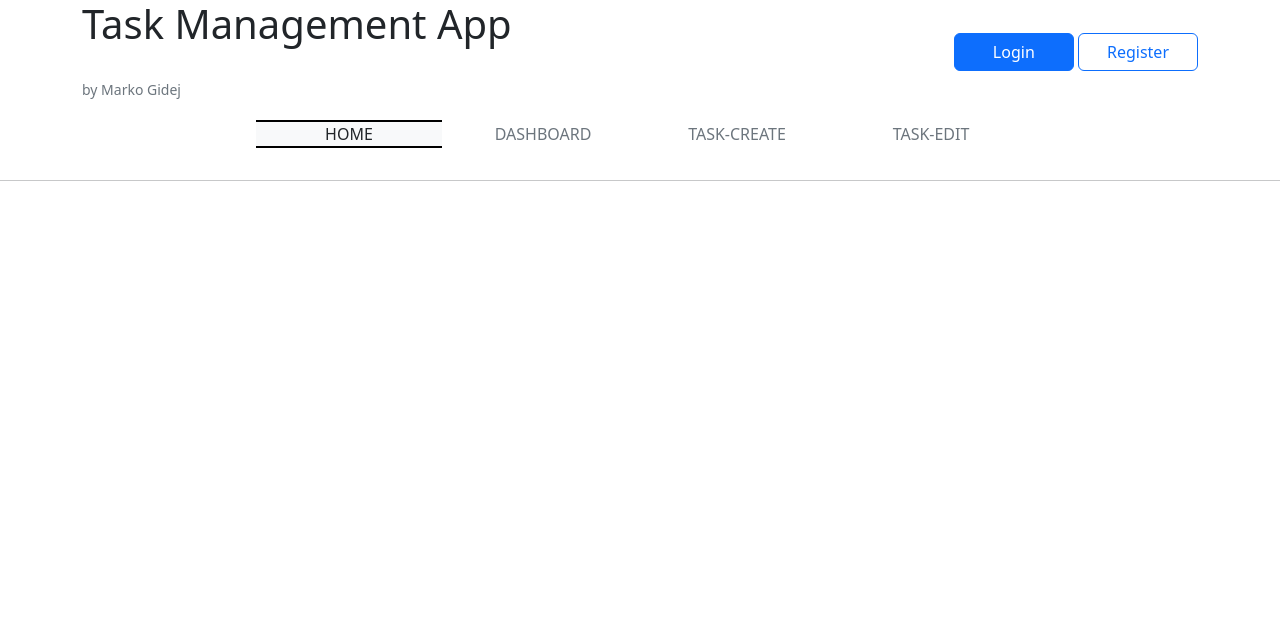
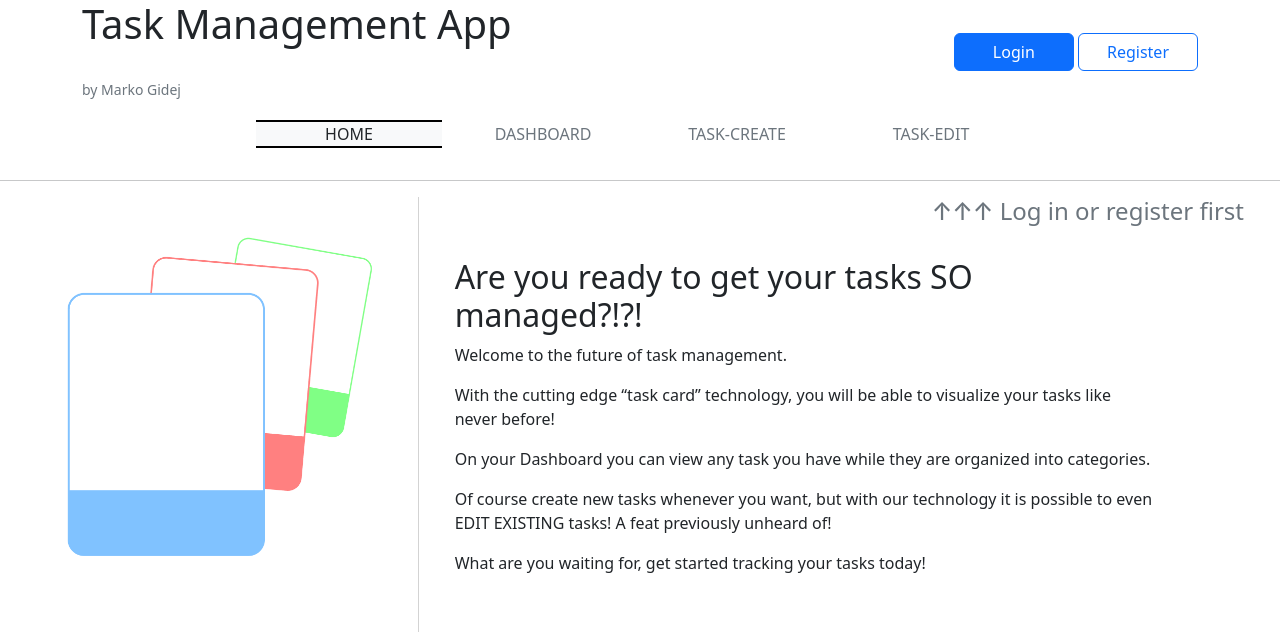
Before and after one commit to markoagidej/Task-Management-Application-Project, a plain HTML site: page index.html in a window 1280 px wide. Drawn offline with nearby package versions, Linux system fonts and the light colour scheme.

Commit message:
Home done

```diff
--- a/index.html
+++ b/index.html
@@ -37,8 +37,23 @@
             </nav>
         </header>
         <hr>
-        <div class="container">
-
+        <div class="container-fluid row">
+            <div class="col-12 col-md-4" style="border-right: 1px solid LightGrey;">
+                <img src="Splash Image.png" class="img-fluid" alt="stylized cards">
+            </div>
+            <div class="col-12 col-md-8">
+                <div class="text-end">
+                    <h4 class="text-secondary">↑↑↑ Log in or register first</h4>
+                </div>
+                <div class="p-4" style="max-width: 750px;">
+                    <h2>Are you ready to get your tasks SO managed?!?!</h2>
+                    <p>Welcome to the future of task management.</p>
+                    <p>With the cutting edge “task card” technology, you will be able to visualize your tasks like never before! </p>
+                    <p>On your Dashboard you can view any task you have while they are organized into categories. </p>
+                    <p>Of course create new tasks whenever you want, but with our technology it is possible to even EDIT EXISTING tasks! A feat previously unheard of!</p>
+                    <p>What are you waiting for, get started tracking your tasks today!</p>
+                </div>
+            </div>
         </div>
         <!-- <footer>
 
```
Also changed, not shown: Splash Image.png (added).
